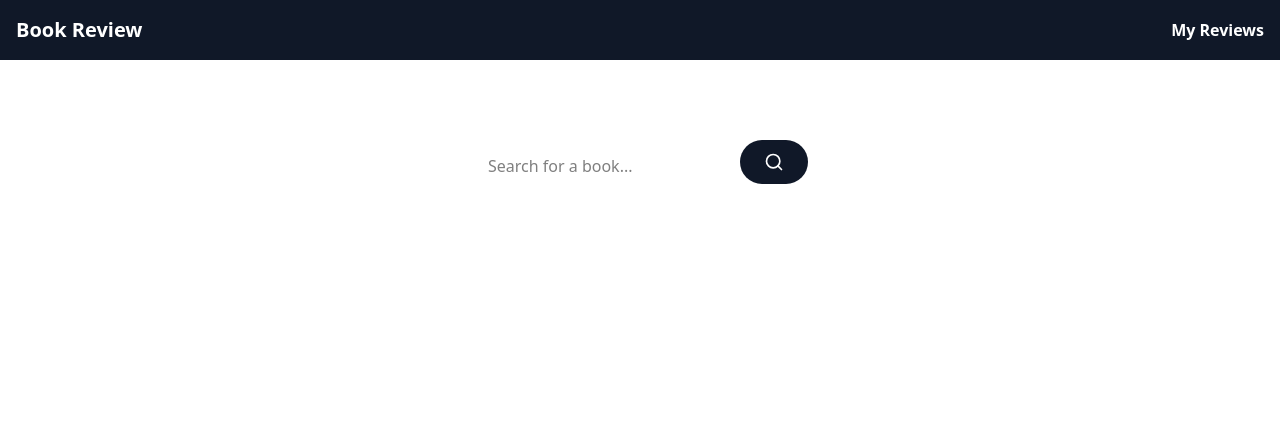
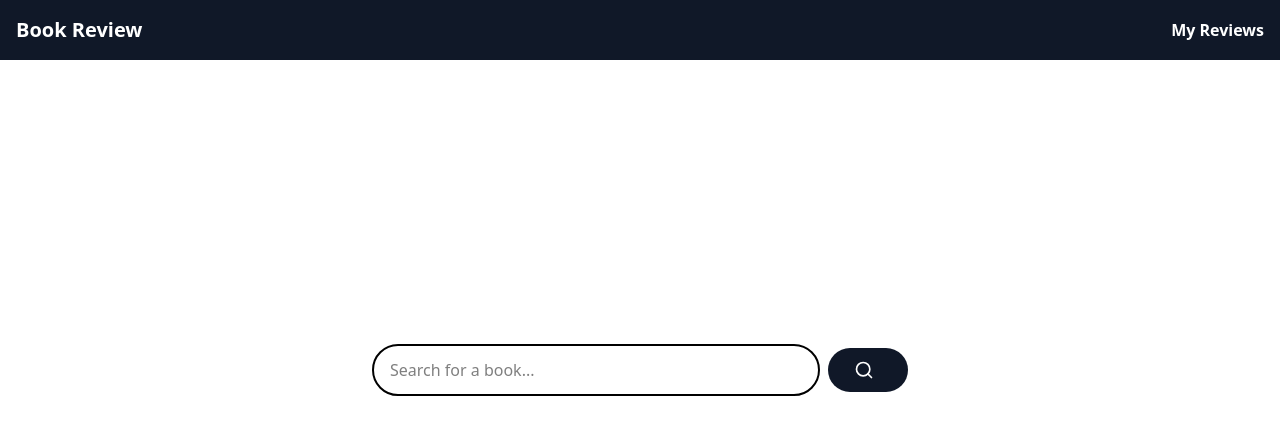
Before and after one commit to PhilipDimitriadis/Book-Review-Project, a React (Vite) app: page / in a window 1280 px wide. Shown: the top 434 px of the page. Built offline with nearby package versions, Linux system fonts and the light colour scheme; no server answers.

Commit message:
feat: tests for proper API  implementation

```diff
--- a/src/pages/Home.tsx
+++ b/src/pages/Home.tsx
@@ -1,84 +1,132 @@
 import {useState} from "react";
 import {SearchIcon} from "lucide-react";
+import {searchBooks} from "../services/api.ts";
+import BookCover from "../components/BookCover.tsx";
 
-const Home= () => {
+interface Book {
+    key: string;
+    title: string;
+    author_name?: string[];
+    first_publish_year?: number;
+    isbn?: string[];
+    cover_i?: number;
+    [key: string]: any;
+}
+
+const Home = () => {
     const [search, setSearch] = useState("");
     const [error, setError] = useState<string | null>(null);
     const [loading, setLoading] = useState<boolean>(false);
-    // const [books, setBooks] = useState([]);
+    const [books, setBooks] = useState<Book[]>([]);
+    const [hasSearched, setHasSearched] = useState(false);
 
     const handleSearch = async (e: React.FormEvent<HTMLFormElement>): Promise<void> => {
         e.preventDefault();
-        if(!search.trim()) {
-            setError("Please enter a valid search");
-            return;
-        }
+        if (!search.trim()) return;
+        if (loading) return;
+
         setLoading(true);
+        setHasSearched(true);
 
         try {
-            // const searchResults = await searchBooks(search)
-            // setBooks(searchResults)
-            setError(null)
-        } catch (error) {
-            console.log(error)
-            if (error instanceof Error) {
-                setError(error.message);
+            const searchResults = await searchBooks(search);
+            console.log("Search results:", searchResults); // Debug log
+
+            // Ensure searchResults is an array
+            if (Array.isArray(searchResults)) {
+                setBooks(searchResults);
+                setError(null);
             } else {
-                setError("Error loading the book...");
+                console.error("Search results is not an array:", searchResults);
+                setBooks([]);
+                setError("Invalid response format from search.");
             }
-        } finally{
-            setLoading(false)
+        } catch (error: any) {
+            console.log("Search error:", error);
+            setError("Failed to search books.");
+            setBooks([]); // Clear books on error
+        } finally {
+            setLoading(false);
         }
-
-        setSearch("")
     };
 
     return (
         <>
-            <div className="content-center text-center">
-                <form onSubmit={handleSearch} className="search-form">
+            <div className="h-115 flex items-center justify-center">
+                <form onSubmit={handleSearch} className="w-full max-w-4xl px-4 flex items-center justify-center">
                     <input
                         type="text"
                         placeholder="Search for a book..."
-                        className=" px-4 py-3 text-base border-gray-50 rounded-full w-64 mr-3 outline-none focus:outline-none focus:ring-2"
+                        className="px-4 py-3 text-base border-2 border-black rounded-full flex-none w-124 sm:w-72 md:w-80 lg:w-96 xl:w-[28rem] mr-2 focus:outline-none focus:ring-2"
                         value={search}
-                        onChange={(e) => setSearch(e.target.value)}
+                        onChange={(e: React.ChangeEvent<HTMLInputElement>) => setSearch(e.target.value)}
                     />
                     <button
-                        onClick={() => setSearch("")}
                         type="submit"
                         disabled={loading || !search.trim()}
-                        className="px-6 py-3 text-base bg-red-400 text-white border-none rounded-full cursor-pointer transition-colors duration-300 hover:bg-red-500 disabled:bg-gray-900"
+                        className="px-6 py-3 text-base w-20 text-gray-500 border-none rounded-full cursor-pointer duration-300 hover:bg-gray-600 disabled:bg-gray-900 disabled:cursor-not-allowed"
                     >
-                        <SearchIcon className="w-5 h-5 text-white" />
+                        <SearchIcon className="h-5 text-white" />
                     </button>
+                </form>
+            </div>
+
             {error && (
+                <div className="flex justify-center">
                     <p className="text-red-500 text-sm mt-1">{error}</p>
+                </div>
             )}
-                </form>
 
-                <div>
+            <div className="px-4 max-w-6xl mx-auto">
                 {loading ? (
                     <div className="flex justify-center items-center py-12">
                         <div className="animate-spin rounded-full h-12 w-12 border-t-2 border-b-2 border-red-500"></div>
                     </div>
                 ) : (
                     <div className="grid grid-cols-1 sm:grid-cols-2 lg:grid-cols-3 gap-6">
-                            {/* {books.map((book) => (
-              <BookCard key={book.id} book={book} />
-            ))} */}
-                            {/* Placeholder for empty state */}
-                            {!loading && (
-                                <p className="text-gray-500 text-center col-span-full">
-                                    {search ? "No results found" : ""}
+                        {books.map((book: Book) => {
+                            // Add safety check for book.id
+                            if (!book || !book.id) {
+                                console.warn("Invalid book object:", book);
+                                return null;
+                            }
+
+                            // Temporary fallback while BookCover is empty
+                            return (
+                                <div key={book.id} className="border rounded-lg p-4 shadow-sm">
+                                    <h3 className="font-semibold text-lg mb-2">
+                                        {book.title || "Unknown Title"}
+                                    </h3>
+                                    <p className="text-gray-600 mb-2">
+                                        {book.author || "Unknown Author"}
+                                    </p>
+                                    {book.thumbnail && (
+                                        <img
+                                            src={book.thumbnail}
+                                            alt={book.title || "Book cover"}
+                                            className="w-full h-48 object-cover rounded"
+                                        />
+                                    )}
+                                    <p className="text-sm text-gray-500 mt-2">
+                                        {book.publishedDate || "Unknown Date"}
+                                    </p>
+                                </div>
+                            );
+
+                            // Uncomment this when your BookCover component is ready:
+                            // return <BookCover key={book.id} book={book} />;
+                        })}
+
+                        {!loading && hasSearched && books.length === 0 && (
+                            <p className="text-gray-500 text-center col-span-full py-8">
+                                No results found
                             </p>
                         )}
                     </div>
                 )}
             </div>
-            </div>
         </>
-    )
-}
+    );
+};
 
 export default Home;
```
Lines whose indentation alone changed are shown as unchanged.
